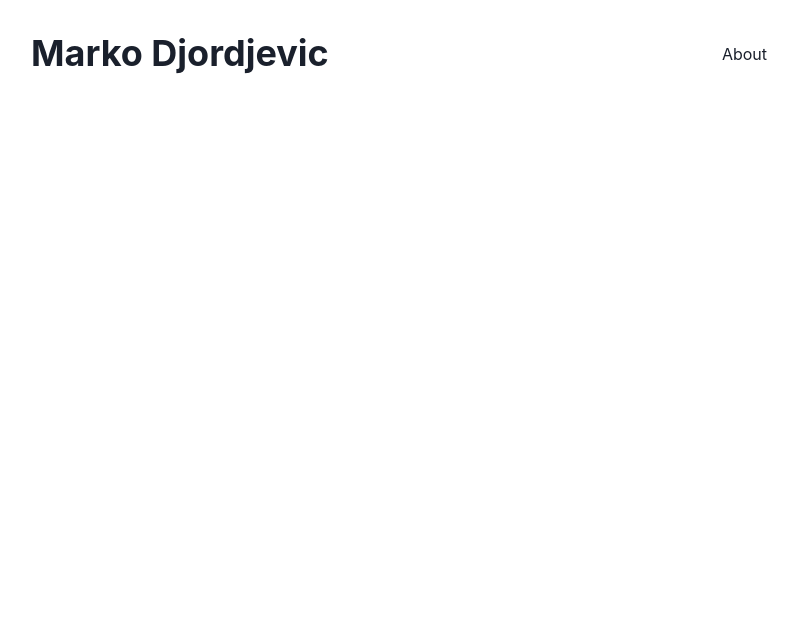
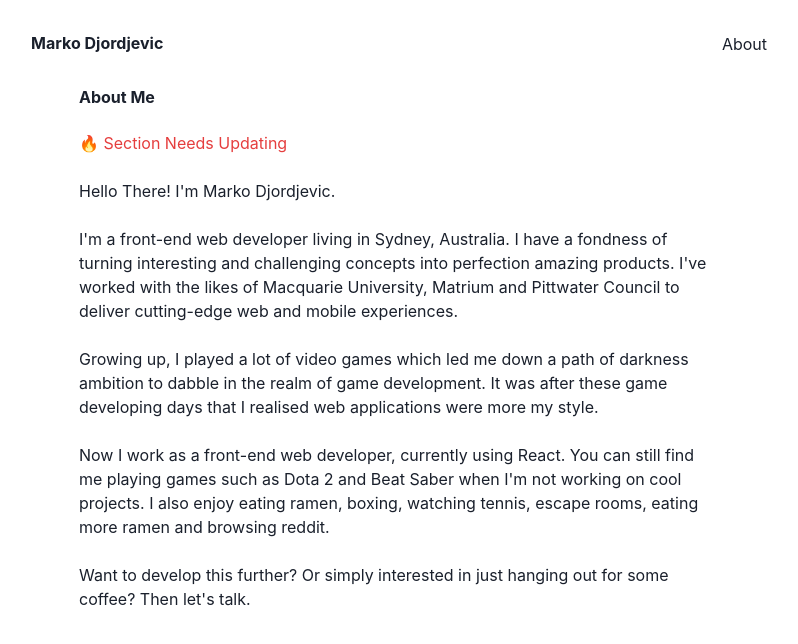
Before and after one commit to makezi/markodjordjevic.dev, a Next.js app: page /about in a window 1280 px wide. Shown: the top 644 px of the page, without its empty margins (241-1039 px from the left). Built offline with nearby package versions, Linux system fonts and the light colour scheme.

Commit message:
Add About page

```diff
--- a/pages/_app.js
+++ b/pages/_app.js
@@ -1,8 +1,10 @@
 import { ChakraProvider } from '@chakra-ui/react';
+
+import theme from '../styles/theme';
 
 function MyApp({ Component, pageProps }) {
   return (
-    <ChakraProvider>
+    <ChakraProvider theme={theme}>
       <Component {...pageProps} />
     </ChakraProvider>
   );
--- a/pages/about.js
+++ b/pages/about.js
@@ -1,7 +1,44 @@
+import { Box, Container, Heading, Stack, Text } from '@chakra-ui/react';
+
 import { Header } from '@/components/header';
 
 function About() {
-  return <Header />;
+  return (
+    <Box>
+      <Header />
+      <Container maxW="2xl">
+        <Stack spacing="6">
+          <Heading>About Me</Heading>
+          <Text color="red.500">🔥 Section Needs Updating</Text>
+          <Text>Hello There! I'm Marko Djordjevic.</Text>
+          <Text>
+            I'm a front-end web developer living in Sydney, Australia. I have a
+            fondness of turning interesting and challenging concepts into
+            perfection amazing products. I've worked with the likes of Macquarie
+            University, Matrium and Pittwater Council to deliver cutting-edge
+            web and mobile experiences.
+          </Text>
+          <Text>
+            Growing up, I played a lot of video games which led me down a path
+            of darkness ambition to dabble in the realm of game development. It
+            was after these game developing days that I realised web
+            applications were more my style.
+          </Text>
+          <Text>
+            Now I work as a front-end web developer, currently using React. You
+            can still find me playing games such as Dota 2 and Beat Saber when
+            I'm not working on cool projects. I also enjoy eating ramen, boxing,
+            watching tennis, escape rooms, eating more ramen and browsing
+            reddit.
+          </Text>
+          <Text>
+            Want to develop this further? Or simply interested in just hanging
+            out for some coffee? Then let's talk.
+          </Text>
+        </Stack>
+      </Container>
+    </Box>
+  );
 }
 
 export default About;
--- /dev/null
+++ b/styles/theme.js
@@ -0,0 +1,25 @@
+import { extendTheme } from '@chakra-ui/react';
+
+const theme = extendTheme({
+  styles: {
+    global: {
+      'html, body': {
+        fontSize: 'lg',
+      },
+    },
+  },
+  fontSizes: {
+    xs: 12,
+    sm: 14,
+    md: 16,
+    lg: 18,
+    xl: 20,
+    '2xl': 24,
+    '3xl': 30,
+    '4xl': 36,
+    '5xl': 48,
+    '6xl': 64,
+  },
+});
+
+export default theme;
```
